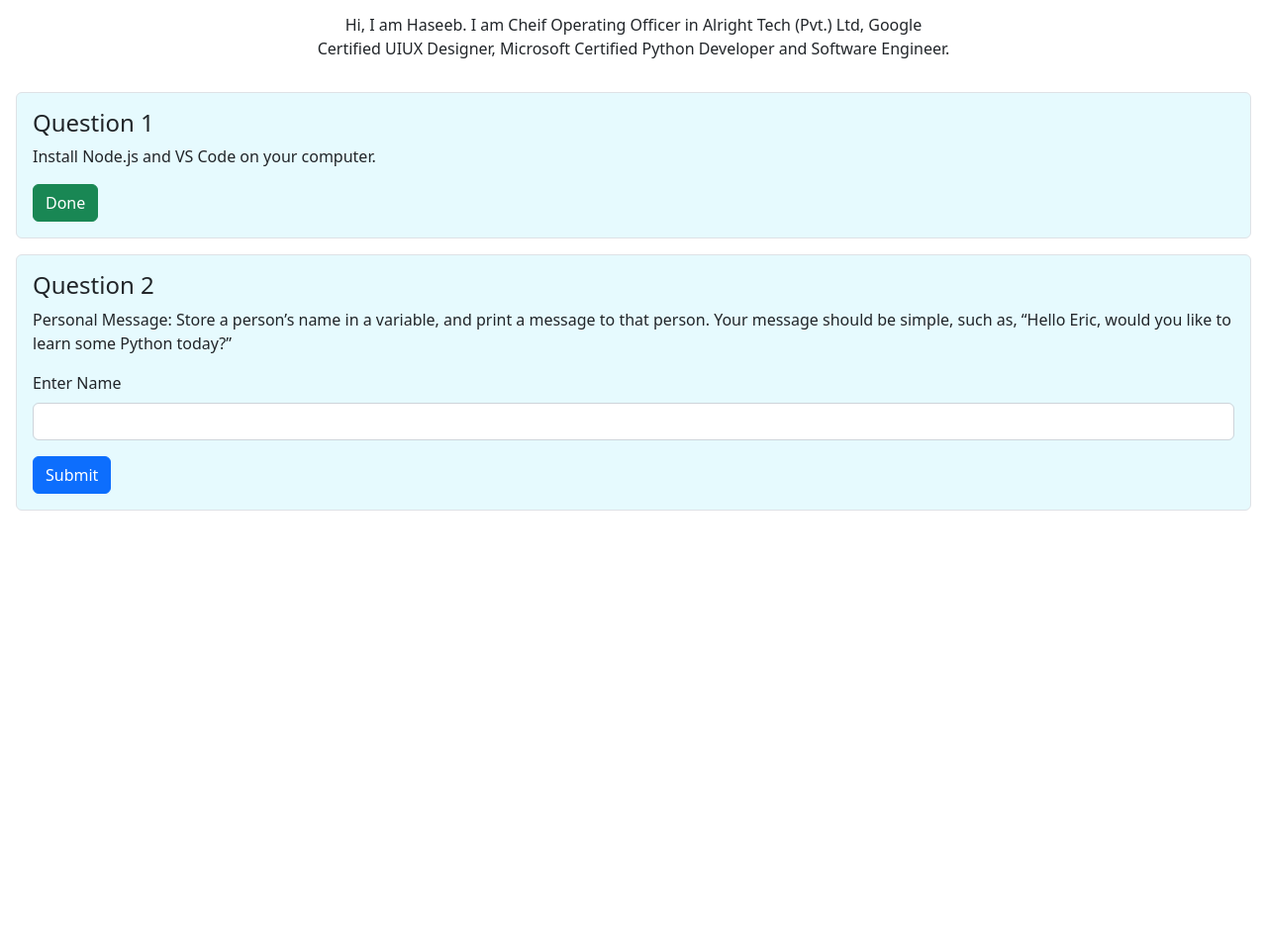
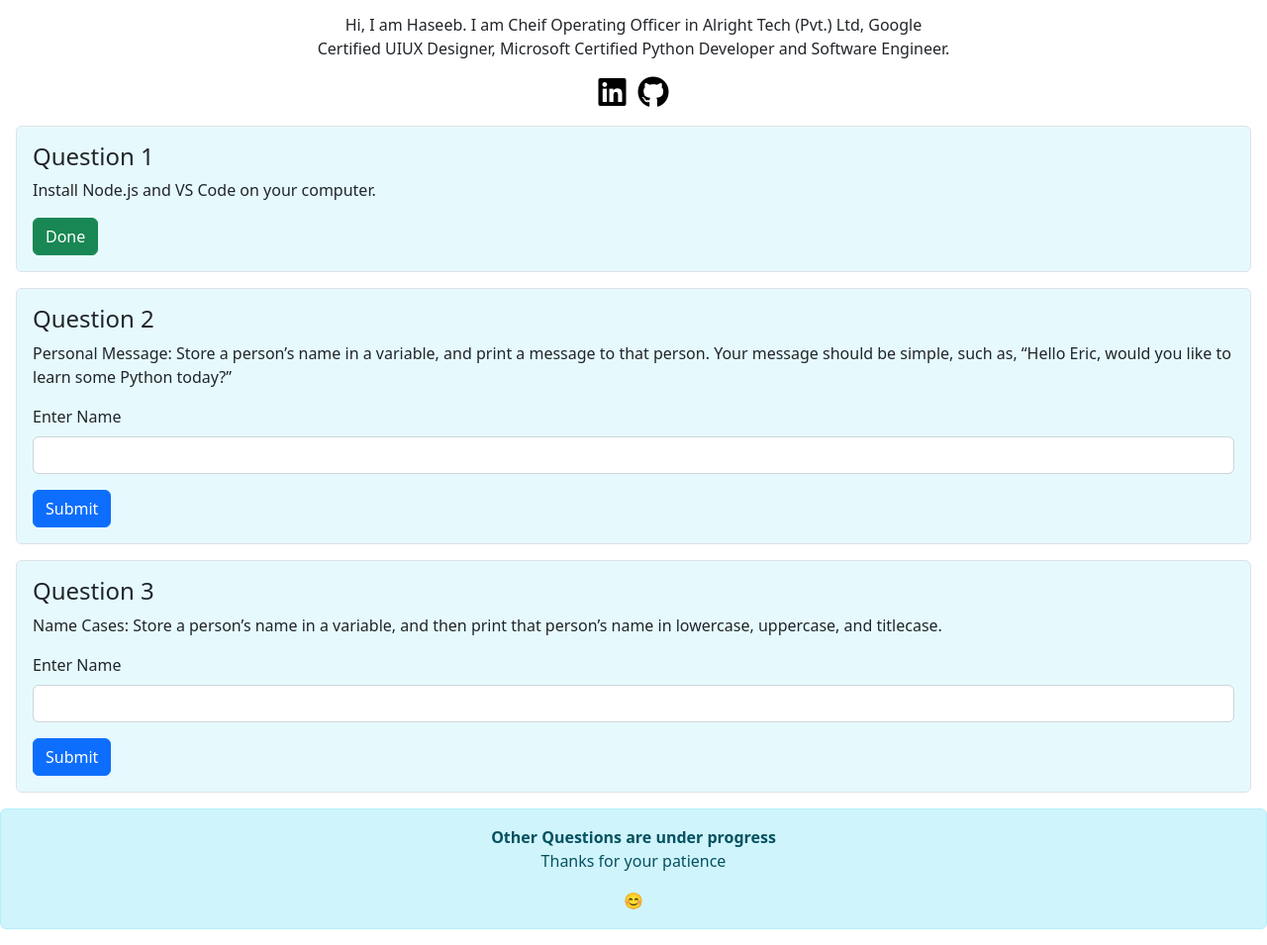
Before and after one commit to haseebpyd/web3.0_task_one, a plain HTML site: page Index.html in a window 1280 px wide. Shown: the part 477-1432 px from the top of the page at 99% size. Before the commit the page ends 1009 px from the top, so only its background shows below. Drawn offline with nearby package versions, Linux system fonts and the light colour scheme.

Commit message:
done till q3

```diff
--- a/Index.html
+++ b/Index.html
@@ -13,6 +13,7 @@
   </head>
   <body>
     <div class="">
+      <!-- Header -->
       <div class="">
         <div class="mt-5 d-flex flex-column align-items-center">
           <h1>Web 3.0 Metaverse Developer Assignment 1</h1>
@@ -23,14 +24,30 @@
             Ltd, Google Certified UIUX Designer, Microsoft Certified Python
             Developer and Software Engineer.
           </p>
+          <div>
+            <a href="https://www.linkedin.com/in/haseebuiux/ ">
+              <i
+                style="color: black"
+                class="fa-brands fa-linkedin fa-2x mx-1"
+              ></i
+            ></a>
+            <a href="https://www.github.com/haseebpyd/"
+              ><i
+                style="color: black"
+                class="fa-brands fa-github fa-2x mx-1"
+              ></i
+            ></a>
+          </div>
         </div>
       </div>
-
+      <!-- Question 1 -->
       <div class="border border-priamry bg-info bg-opacity-10 rounded p-3 m-3">
         <h4 class="">Question 1</h4>
         <p>Install Node.js and VS Code on your computer.</p>
         <button class="btn btn-success">Done</button>
       </div>
+
+      <!-- Question 2 -->
 
       <div class="border border-priamry bg-info bg-opacity-10 rounded p-3 m-3">
         <h4 class="">Question 2</h4>
@@ -42,20 +59,56 @@
 
         <div class="mb-3">
           <label for="name" class="form-label">Enter Name</label>
-          <input type="text" class="form-control" id="q1_name" />
+          <input type="text" class="form-control" id="q2_name" />
         </div>
-        <p id="q1_result"></p>
+        <p id="q2_result"></p>
         <button type="button" class="btn btn-primary" onclick="question_2()">
           Submit
         </button>
       </div>
+
+      <!-- Question 3 -->
+
+      <div class="border border-priamry bg-info bg-opacity-10 rounded p-3 m-3">
+        <h4 class="">Question 3</h4>
+        <p>
+          Name Cases: Store a person’s name in a variable, and then print that
+          person’s name in lowercase, uppercase, and titlecase.
+        </p>
+
+        <div class="mb-3">
+          <label for="name" class="form-label">Enter Name</label>
+          <input type="text" class="form-control" id="q3_name" />
+        </div>
+        <p id="q3_result"></p>
+        <button type="button" class="btn btn-primary" onclick="question_3()">
+          Submit
+        </button>
+      </div>
+
+      <!-- Question 4 -->
+
+      <div class="alert alert-info text-center bold">
+        <strong>Other Questions are under progress</strong>
+        <p>Thanks for your patience</p>
+        😊
+      </div>
+      <!-- Scripts -->
     </div>
 
+    <!-- Bootstrap js script  -->
     <script
       src="https://cdn.jsdelivr.net/npm/bootstrap@5.2.1/dist/js/bootstrap.bundle.min.js"
       integrity="sha384-u1OknCvxWvY5kfmNBILK2hRnQC3Pr17a+RTT6rIHI7NnikvbZlHgTPOOmMi466C8"
       crossorigin="anonymous"
     ></script>
+
+    <!-- font awesome script -->
+    <script
+      src="https://kit.fontawesome.com/83de4e1894.js"
+      crossorigin="anonymous"
+    ></script>
+    <!-- External JS File script  -->
     <script type="text/javascript" src="script.js"></script>
   </body>
 </html>
--- a/script.js
+++ b/script.js
@@ -1,9 +1,33 @@
 function question_2() {
-    var name = document.getElementById('q1_name').value;
-    document.getElementById('q1_result').innerText=`Hi ${name}, Welcome to Alright Tech! Would you like to have some tea?`;
+    var name = document.getElementById('q2_name').value;
+    document.getElementById('q2_result').innerText=`Hi ${name}, Welcome to Alright Tech! Would you like to have some tea?`;
 
 }
 
-function run_script() {
-    alert("Js file is working");
+function question_3() {
+    var name = document.getElementById('q3_name').value;
+    var lowercase = name.toLowerCase();
+    var uppercase = name.toUpperCase();
+
+    var titlecase;
+    var step_1 =  name.toLowerCase();
+    console.log(step_1); //all in lower case
+
+    var step_2 = step_1.split(' ');
+    console.log(step_2); //all are splited and return in array
+
+    var step_3 = step_2.map(function (word) {
+        return word.replace(word[0], word[0].toUpperCase());
+    }) // return array with first letter of every word capital
+
+    console.log(step_3)
+
+    var step_4 = step_3.join(' ');
+    //return a string with spaces
+    console.log(step_4)
+
+    titlecase = step_4;
+
+    document.getElementById('q3_result').innerText=`LowerCase: ${lowercase} \n UpperCase: ${uppercase}\n TitleCase: ${step_4}`;
+
 }
--- a/style.css
+++ b/style.css
@@ -0,0 +1,4 @@
+.fa-linkedin{
+    color: black;
+    text-decoration: none;
+}
```
